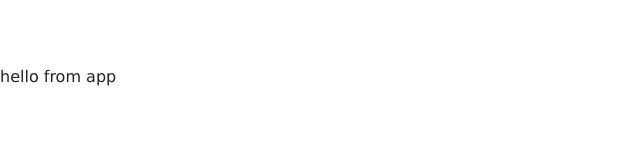
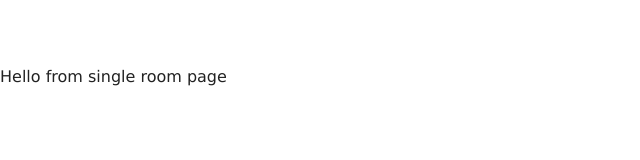
Before and after one commit to BlagovestGerov/react-beach-resort, a React (Create React App) app: page /rooms/1 in a window 1280 px wide. Shown: the top 160 px of the page, without its empty margins (0-640 px from the left). Built offline with nearby package versions, Linux system fonts and the light colour scheme.

Commit message:
setup react router

```diff
--- a/src/App.js
+++ b/src/App.js
@@ -1,10 +1,22 @@
 import React from 'react';
 import './App.css';
+
+import { Route, Switch } from 'react-router-dom';
+
+import Home from './pages/Home';
+import Rooms from './pages/Rooms';
+import SingleRoom from './pages/SingleRoom';
+import Error from './pages/Error';
 
 function App() {
   return (
     <>
-    hello from app
+    <Switch>
+    <Route exact path="/" component={Home} />
+    <Route exact path="/rooms/" component={Rooms} />
+    <Route exact path="/rooms/:slug" component={SingleRoom} />
+    <Route component={Error} />
+    </Switch>
     </>
   );
 }
--- a/src/index.js
+++ b/src/index.js
@@ -1,10 +1,17 @@
 import React from 'react';
 import ReactDOM from 'react-dom';
 // import './index.css';
+import { BrowserRouter as Router } from 'react-router-dom';
+
 import App from './App';
 import * as serviceWorker from './serviceWorker';
 
-ReactDOM.render(<App />, document.getElementById('root'));
+ReactDOM.render(
+<Router>
+<App />
+</Router>
+, document.getElementById('root')
+);
 
 // If you want your app to work offline and load faster, you can change
 // unregister() to register() below. Note this comes with some pitfalls.
--- /dev/null
+++ b/src/pages/Error.js
@@ -0,0 +1,11 @@
+import React from 'react'
+
+const Error = () => {
+    return (
+        <div>
+            Hello from error page
+        </div>
+    )
+}
+
+export default Error
--- /dev/null
+++ b/src/pages/Home.js
@@ -0,0 +1,11 @@
+import React from 'react'
+
+const Home = () => {
+    return (
+        <div>
+            hello from home page
+        </div>
+    )
+}
+
+export default Home
--- /dev/null
+++ b/src/pages/Rooms.js
@@ -0,0 +1,11 @@
+import React from 'react'
+
+const Rooms = () => {
+    return (
+        <div>
+            Hello from roomes page
+        </div>
+    )
+}
+
+export default Rooms
--- /dev/null
+++ b/src/pages/SingleRoom.js
@@ -0,0 +1,11 @@
+import React from 'react'
+
+const SingleRoom = () => {
+    return (
+        <div>
+            Hello from single room page
+        </div>
+    )
+}
+
+export default SingleRoom
```
